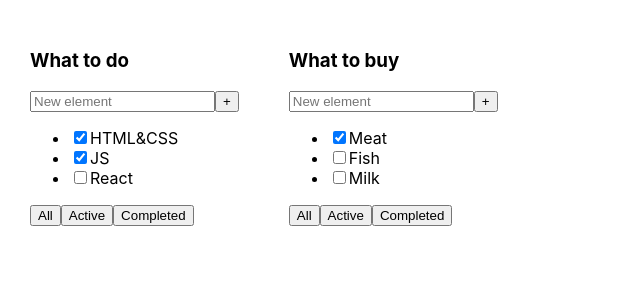
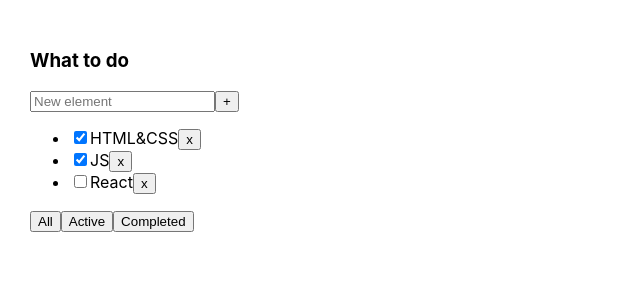
Before and after one commit to Mihancheggg/todolist, a React (Create React App) app: page / in a window 1280 px wide. Shown: the top 300 px of the page, without its empty margins (0-640 px from the left). Built offline with nearby package versions, Linux system fonts and the light colour scheme.

Commit message:
todolist after lesson 2

```diff
--- a/src/App.tsx
+++ b/src/App.tsx
@@ -1,48 +1,59 @@
-import React from 'react';
+import React, {useState} from 'react';
 import './App.css';
 import {TaskType, ToDoList} from "./ToDoList";
 
 //CRUD: create, read, update, delete
 
+export type FilterValuesType = 'all' | 'active' | 'completed'
+
 function App() {
 
     //BLL: business logic layer
-    const Tasks1: Array<TaskType> = [
+
+    // let Tasks1: Array<TaskType> = [
+    //     {id: 1, title: "HTML&CSS", isDone: true},
+    //     {id: 2, title: "JS", isDone: true},
+    //     {id: 3, title: "React", isDone: false},
+    // ]
+    // const Tasks2: Array<TaskType> = [
+    //     {id: 4, title: "Meat", isDone: true},
+    //     {id: 5, title: "Fish", isDone: false},
+    //     {id: 6, title: "Milk", isDone: false},
+    //     {id: 7, title: "Honey", isDone: false},
+    // ]
+
+    const [Tasks1, setTasks1] = useState<Array<TaskType>>([
         {id: 1, title: "HTML&CSS", isDone: true},
         {id: 2, title: "JS", isDone: true},
         {id: 3, title: "React", isDone: false},
-    ]
-    const Tasks2: Array<TaskType> = [
-        {id: 4, title: "Meat", isDone: true},
-        {id: 5, title: "Fish", isDone: false},
-        {id: 6, title: "Milk", isDone: false},
-       /* {id: 7, title: "Honey", isDone: false},*/
-    ]
+    ])
+
+    const removeTask = (taskID: number) => {
+        const filteredTasks = Tasks1.filter(task => task.id !== taskID);
+        setTasks1(filteredTasks);
+    }
+
+    const [filter, setFilter] = useState<FilterValuesType>('all')
+
+    let tasksForRender = Tasks1
+    if (filter === 'active'){
+        tasksForRender = Tasks1.filter(item => item.isDone === false);
+    }
+    if (filter === 'completed'){
+        tasksForRender = Tasks1.filter(item => item.isDone === true);
+    }
+
+    const changeToDoListFilter = (filter: FilterValuesType) => {
+        setFilter(filter);
+    }
 
     //UI: user interface
     return (
         <div className="App">
-            <ToDoList title={"What to do"} tasks={Tasks1}/>
-            <ToDoList title={"What to buy"} tasks={Tasks2}/>
-            {/*<ToDoList title={"What to learn"}/>
-            <ToDoList title={"What to read"}/>*/}
-            {/*<div>
-                <h3>What to learn</h3>
-                <div>
-                    <input/>
-                    <button>+</button>
-                </div>
-                <ul>
-                    <li><input type="checkbox" checked={true}/> <span>HTML&CSS</span></li>
-                    <li><input type="checkbox" checked={true}/> <span>JS</span></li>
-                    <li><input type="checkbox" checked={false}/> <span>React</span></li>
-                </ul>
-                <div>
-                    <button>All</button>
-                    <button>Active</button>
-                    <button>Completed</button>
-                </div>
-            </div>*/}
+
+            <ToDoList title={"What to do"} tasks={tasksForRender} removeTask={removeTask} changeToDoListFilter={changeToDoListFilter}/>
+            {/*<ToDoList title={"What to buy"} tasks={Tasks2}/>*/}
+
         </div>
     );
 }
--- a/src/ToDoList.tsx
+++ b/src/ToDoList.tsx
@@ -1,4 +1,5 @@
 import React from 'react';
+import {FilterValuesType} from './App';
 
 export type TaskType = {
     id: number;
@@ -6,12 +7,25 @@
     isDone: boolean;
 }
 
-type ToDoListPropsType = {
+export type ToDoListPropsType = {
     title: string;
     tasks: Array<TaskType>; //или TaskType[]
+    removeTask: (taskID: number) => void;
+    changeToDoListFilter: (filter: FilterValuesType) => void;
 }
 
 export const ToDoList = (props: ToDoListPropsType) => {
+
+    const TodoListItem = props.tasks.map((task) => {
+        return (
+            <li key={task.id}>
+                <input type="checkbox" checked={task.isDone}/>
+                <span>{task.title}</span>
+                <button onClick={() => props.removeTask(task.id)}>x</button>
+            </li>
+        )
+    })
+
     return (
         <div>
             <h3>{props.title}</h3>
@@ -20,27 +34,12 @@
                 <button>+</button>
             </div>
             <ul>
-                <li>
-                    <input type="checkbox" checked={props.tasks[0].isDone}/>
-                    <span>{props.tasks[0].title}</span>
-                </li>
-                <li>
-                    <input type="checkbox" checked={props.tasks[1].isDone}/>
-                    <span>{props.tasks[1].title}</span>
-                </li>
-                <li>
-                    <input type="checkbox" checked={props.tasks[2].isDone}/>
-                    <span>{props.tasks[2].title}</span>
-                </li>
-                {/*<li>
-                    <input type="checkbox" checked={props.tasks[3].isDone}/>
-                    <span>{props.tasks[3].title}</span>
-                </li>*/}
+                {TodoListItem}
             </ul>
             <div>
-                <button>All</button>
-                <button>Active</button>
-                <button>Completed</button>
+                <button onClick={() => props.changeToDoListFilter('all')}>All</button>
+                <button onClick={() => props.changeToDoListFilter('active')}>Active</button>
+                <button onClick={() => props.changeToDoListFilter('completed')}>Completed</button>
             </div>
         </div>
     );
```
